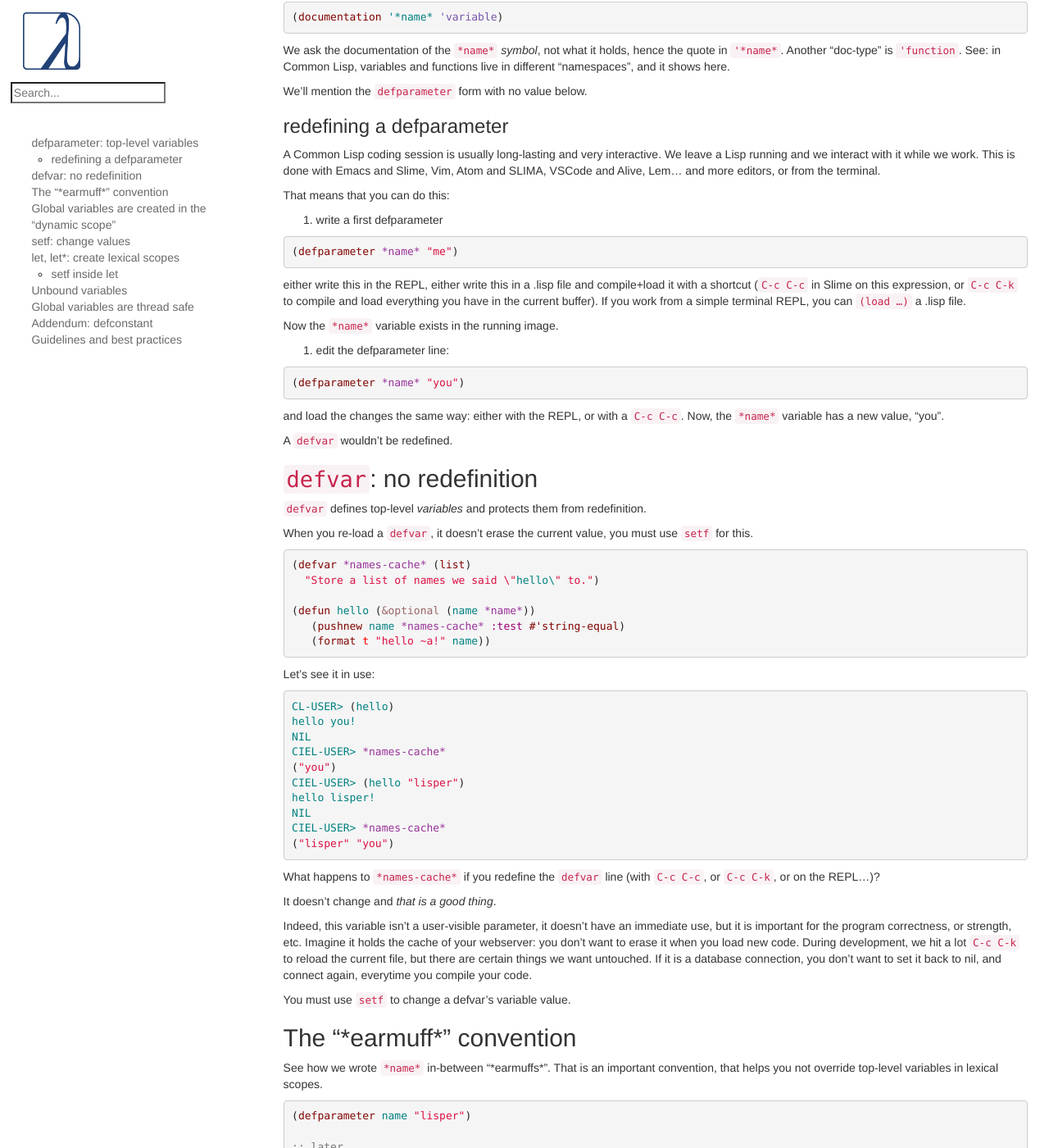
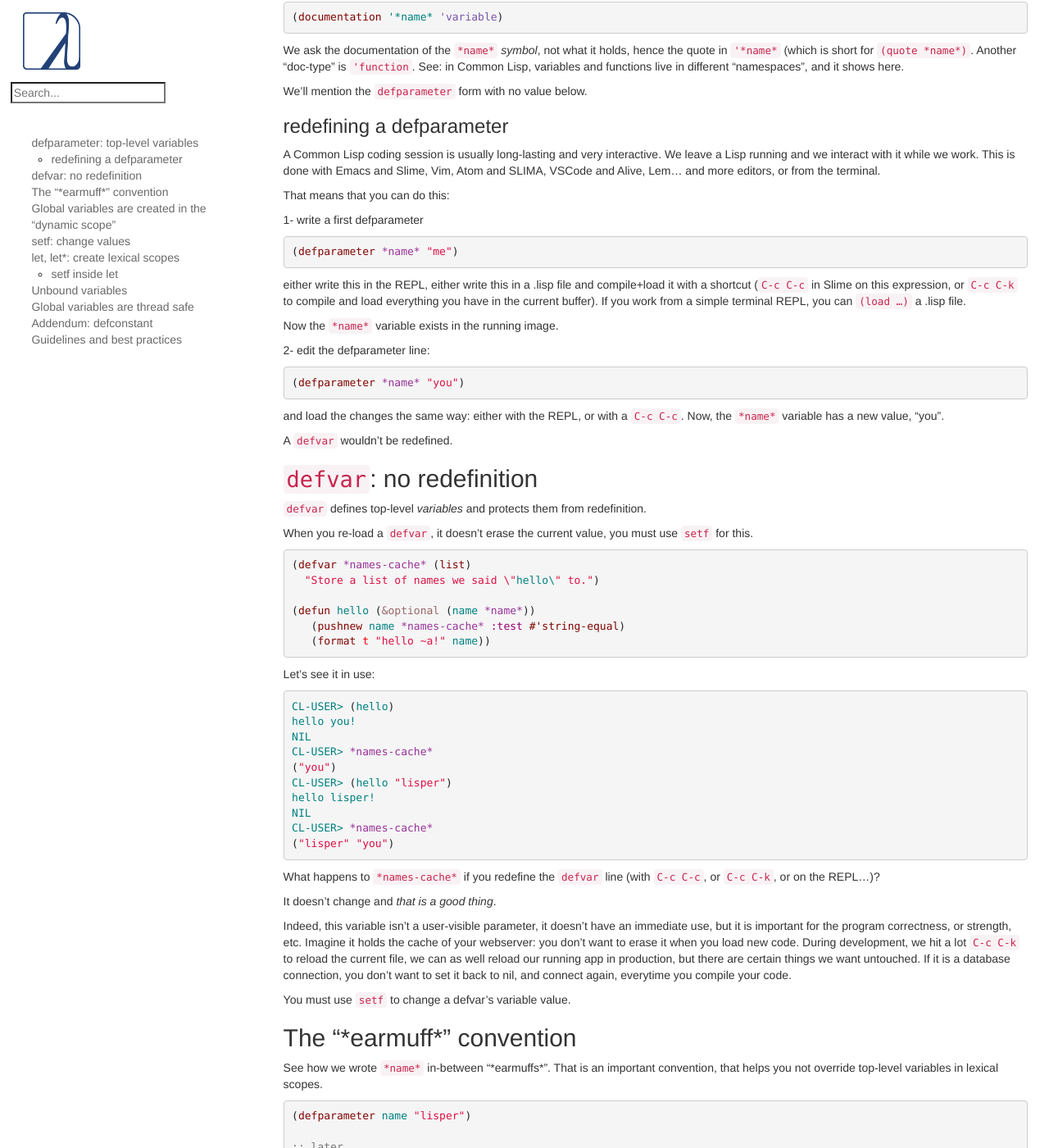
Before and after one commit to LispCookbook/cl-cookbook, a Jekyll site: the page built from variables.md, in a window 1280 px wide and 1400 px high, scrolled down 803 px. Shown: the whole window at 82% size. Built offline with Jekyll 4.4.1, drawn with Linux system fonts in a browser that asks for light colours; some of the changed text lies outside the part shown.

Commit message:
variables++

````diff
--- a/variables.md
+++ b/variables.md
@@ -48,9 +48,10 @@ time). In Emacs and Slime, you can ask for a symbol's docstring with
 ~~~
 
 We ask the documentation of the `*name*` *symbol*, not what it holds,
-hence the quote in `'*name*`. Another "doc-type" is `'function`. See:
-in Common Lisp, variables and functions live in different "namespaces",
-and it shows here.
+hence the quote in `'*name*` (which is short for `(quote
+*name*)`. Another "doc-type" is `'function`. See: in Common Lisp,
+variables and functions live in different "namespaces", and it shows
+here.
 
 We'll mention the `defparameter` form with no value below.
 
@@ -63,7 +64,7 @@ and Alive, Lem… and more editors, or from the terminal.
 
 That means that you can do this:
 
-1. write a first defparameter
+1- write a first defparameter
 
 ```lisp
 (defparameter *name* "me")
@@ -77,7 +78,7 @@ the current buffer). If you work from a simple terminal REPL, you can
 
 Now the `*name*` variable exists in the running image.
 
-2. edit the defparameter line:
+2- edit the defparameter line:
 
 ```lisp
 (defparameter *name* "you")
@@ -112,12 +113,12 @@ Let's see it in use:
 CL-USER> (hello)
 hello you!
 NIL
-CIEL-USER> *names-cache*
+CL-USER> *names-cache*
 ("you")
-CIEL-USER> (hello "lisper")
+CL-USER> (hello "lisper")
 hello lisper!
 NIL
-CIEL-USER> *names-cache*
+CL-USER> *names-cache*
 ("lisper" "you")
 ```
 
@@ -130,10 +131,10 @@ Indeed, this variable isn't a user-visible parameter, it doesn't have
 an immediate use, but it is important for the program correctness, or
 strength, etc. Imagine it holds the cache of your webserver: you don't
 want to erase it when you load new code. During development, we hit a
-lot `C-c C-k` to reload the current file, but there are certain things
-we want untouched. If it is a database connection, you don't want to
-set it back to nil, and connect again, everytime you compile your
-code.
+lot `C-c C-k` to reload the current file, we can as well reload our
+running app in production, but there are certain things we want
+untouched. If it is a database connection, you don't want to set it
+back to nil, and connect again, everytime you compile your code.
 
 You must use `setf` to change a defvar's variable value.
 
````
Also changed, not shown: other parts of variables.md (+1 -1 lines).
